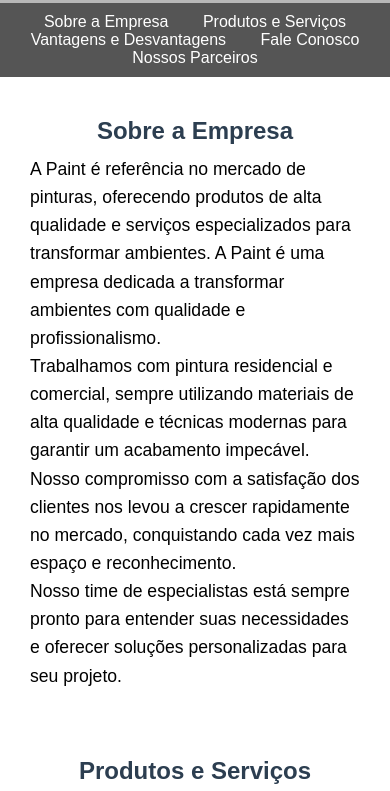
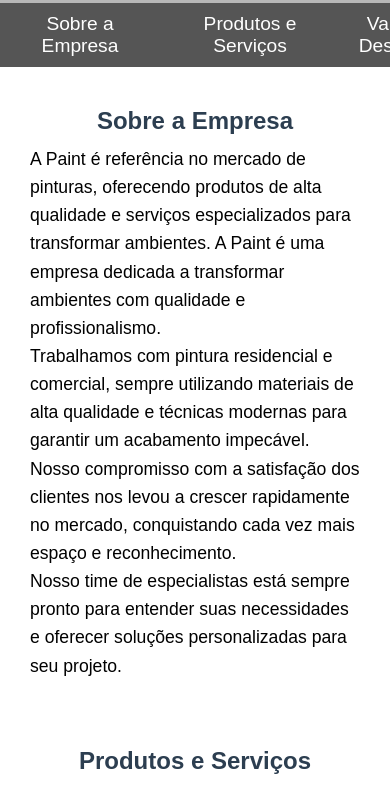
Before and after one commit to Luke074/paint-site, a plain HTML site: page index.html in a window 390 px wide. Shown: the part 97-888 px from the top of the page. Drawn offline with Linux system fonts and the light colour scheme.

Commit message:
fix: ajustando nav link

```diff
--- a/style.css
+++ b/style.css
@@ -149,7 +149,7 @@
     font-size: 1.2rem;
 }
 
-.flex-produto{
+.flex-produto {
     display: flex;
     justify-content: space-evenly;
     align-items: center;
@@ -178,7 +178,7 @@
     color: #e60000;
 }
 
-.img-parceiros{
+.img-parceiros {
     max-width: 200px;
     height: 150px;
     box-shadow: 0 0 10px rgba(0, 0, 0, 0.1);
@@ -186,13 +186,28 @@
     padding: 10px;
 }
 
-.img-parceiros img{
+.img-parceiros img {
     width: 100%;
     height: 100%;
     object-fit: contain;
 }
 
 @media screen and (max-width: 768px) {
+    nav {
+        display: flex;
+        flex-direction: row;
+        gap: 15px;
+        justify-content: flex-start;
+        align-items: center;
+        overflow: auto;
+    }
+
+    nav a {
+        font-size: 1.2rem;
+        min-width: 140px;
+        margin: 0 15px 0 0;
+    }
+
     .container {
         width: 100%;
     }
@@ -207,7 +222,7 @@
         grid-template-columns: 1fr;
     }
 
-    .img-parceiros{
+    .img-parceiros {
         max-width: 130px;
         height: 100px;
     }
```
